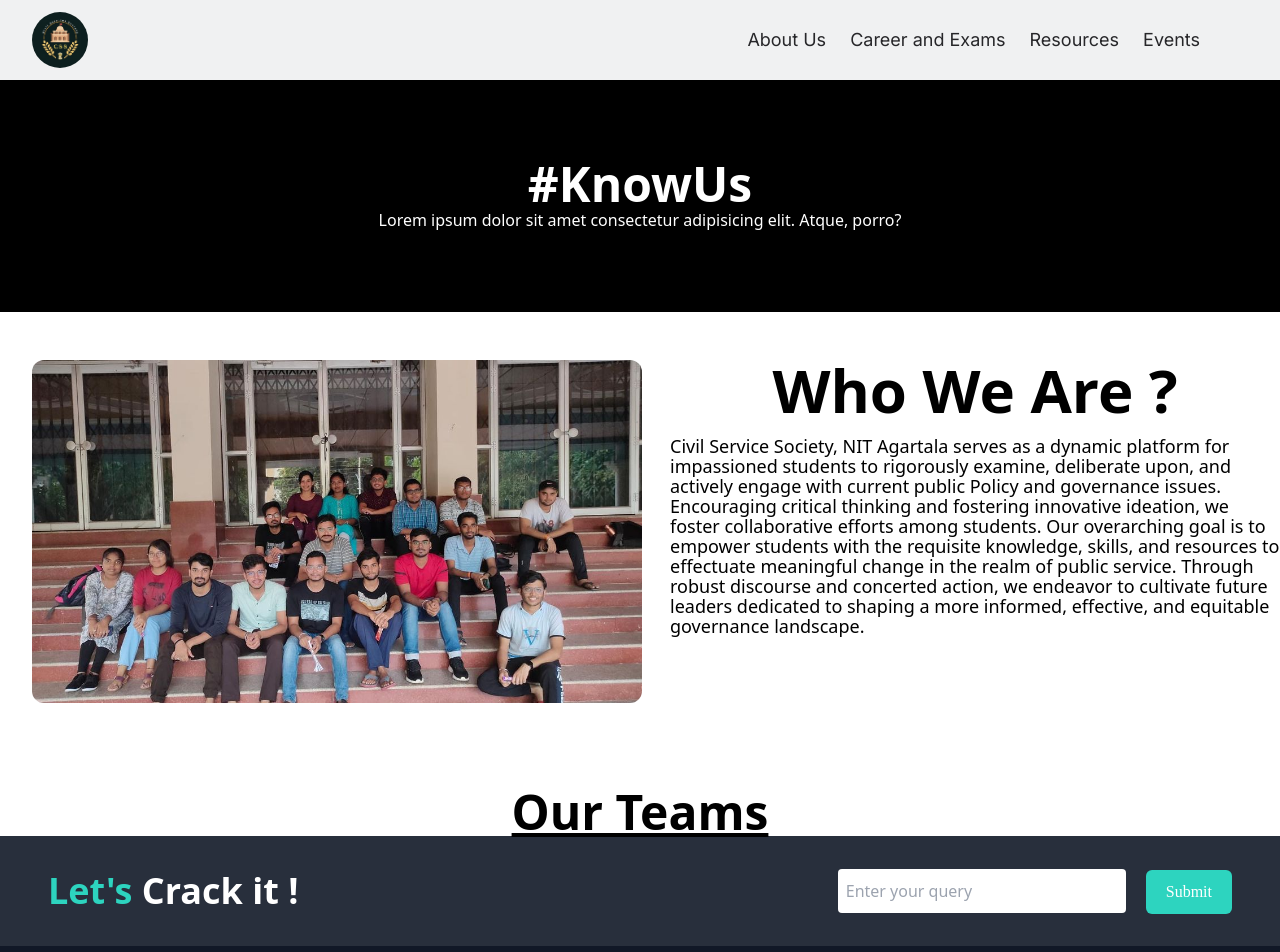
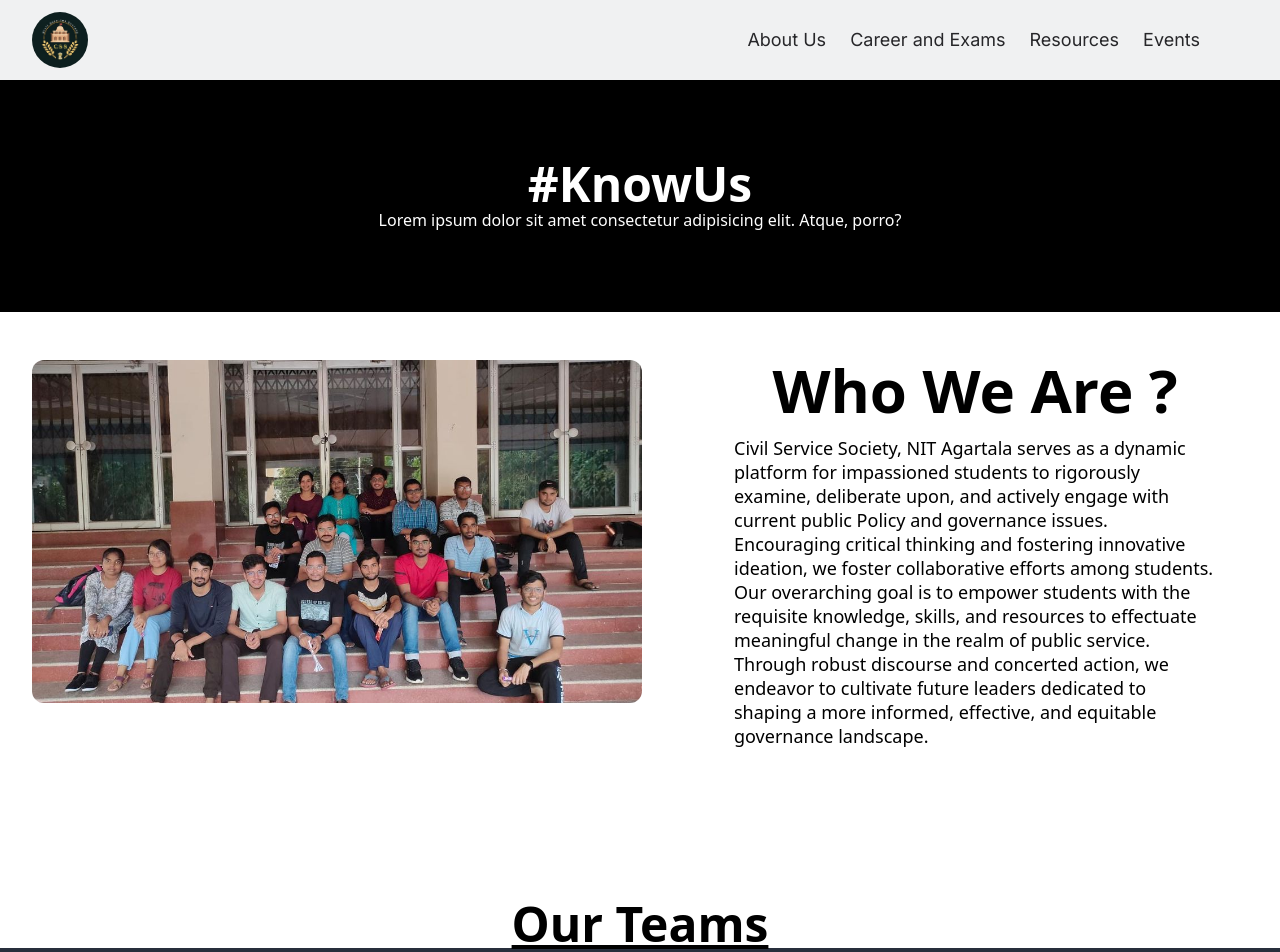
Before and after one commit to Courage003/CSS-official-Website, a React (Vite) app: page /about in a window 1280 px wide. Shown: the top 952 px of the page. Built offline with nearby package versions, Linux system fonts and the light colour scheme.

Commit message:
some minor changes

```diff
--- a/src/components/about/About.jsx
+++ b/src/components/about/About.jsx
@@ -15,11 +15,11 @@ export default function About() {
                     </div>
                     <div className="w-1/2 ml-1 flex flex-col justify-center items-center">
                         <h4 className="text-6xl text-center font-bold">Who We Are ?</h4>
-                        <p className="leading-5 text-lg pt-4 w-fit ">Civil Service Society, NIT Agartala serves as a dynamic platform for impassioned students to rigorously examine, deliberate upon, and actively engage with current public Policy and governance issues. Encouraging critical thinking and fostering innovative ideation, we foster collaborative efforts among students. Our overarching goal is to empower students with the requisite knowledge, skills, and resources to effectuate meaningful change in the realm of public service. Through robust discourse and concerted action, we endeavor to cultivate future leaders dedicated to shaping a more informed, effective, and equitable governance landscape.</p>
+                        <p className="leading-6 tracking-lg text-lg pt-4 px-16 w-fit ">Civil Service Society, NIT Agartala serves as a dynamic platform for impassioned students to rigorously examine, deliberate upon, and actively engage with current public Policy and governance issues. Encouraging critical thinking and fostering innovative ideation, we foster collaborative efforts among students. Our overarching goal is to empower students with the requisite knowledge, skills, and resources to effectuate meaningful change in the realm of public service. Through robust discourse and concerted action, we endeavor to cultivate future leaders dedicated to shaping a more informed, effective, and equitable governance landscape.</p>
                 <br/>
+
                 <br/>
-                <br/>
-                {/* <marquee loop="-1" scrollamount="5" width="100%" >Create stunning images with as much or as little control as you like thanks to a choice of Basic and Creative modes.</marquee> */}
+                <marquee loop="-1" scrollamount="5" width="100%" >Create stunning images with as much or as little control as you like thanks to a choice of Basic and Creative modes.</marquee>
                     </div>
                 </div>
             </div>
```
